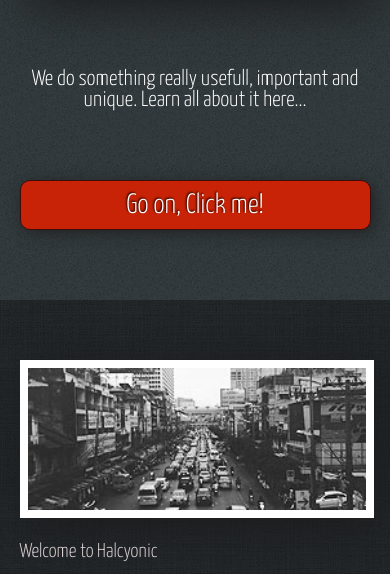
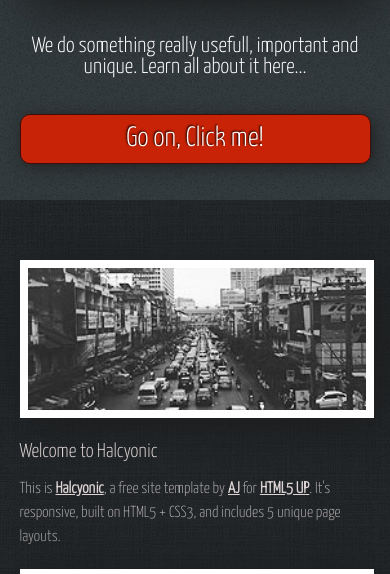
Before and after one commit to Ryww0/Maquette1-IFPA, a plain HTML site: page index.html in a window 390 px wide. Shown: the part 214-788 px from the top of the page. Drawn offline with Linux system fonts and the light colour scheme.

Commit message:
rapprochement des éléments de la classe leftpart du header

```diff
--- a/styles/styles.css
+++ b/styles/styles.css
@@ -167,6 +167,9 @@
     }
     .part2 button {
       width: 100%;
+    }
+    .leftpart {
+      height: 200px;
     }
   }
 
```
